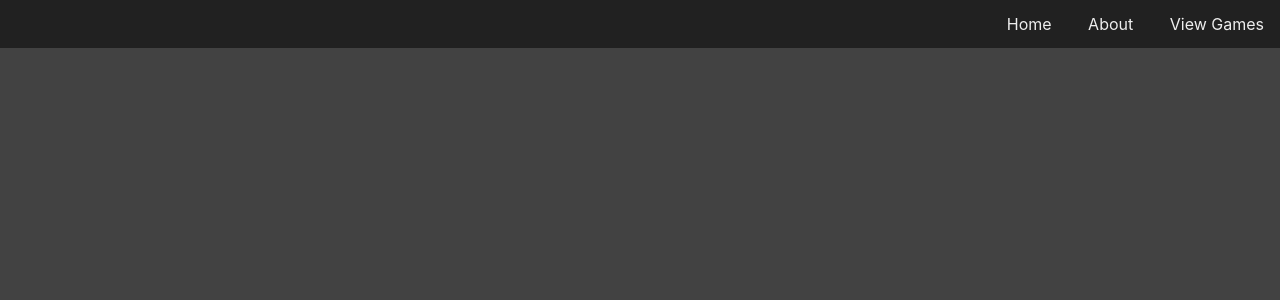
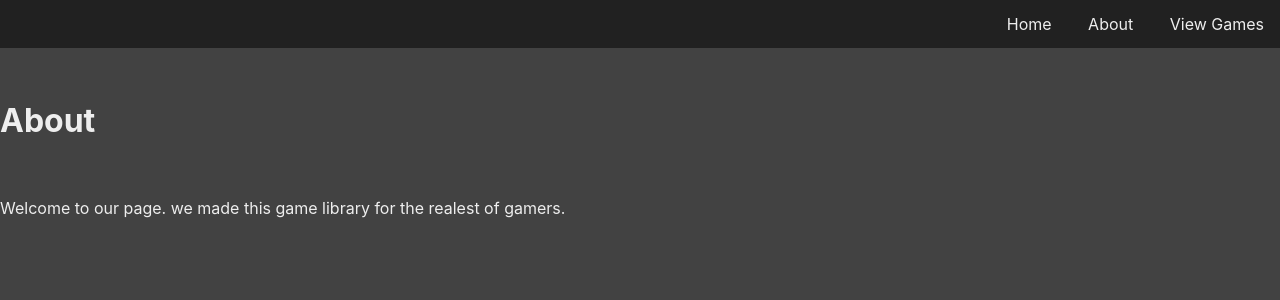
Before and after one commit to SEI-R-4-24/u4_hw_RAWG_router, a React (Vite) app: page /about in a window 1280 px wide. Shown: the top 300 px of the page. Built offline with nearby package versions, Linux system fonts and the light colour scheme.

Commit message:
About Page Setup

```diff
--- a/src/components/GameCard.jsx
+++ b/src/components/GameCard.jsx
@@ -11,7 +11,7 @@ const GameCard = ({game}) => {
       <div className="info-wrapper flex-col">
         <h3>{game.name}</h3>
       </div>
-      <Link to="/viewgames">
+      <Link to="/games">
         <button className='backButton'> Back </button>
       </Link>
     </div>
--- a/src/pages/About.jsx
+++ b/src/pages/About.jsx
@@ -2,7 +2,9 @@ const About = () => {
 
   return (
     <div>
-
+      <h1>About</h1>
+      <br />
+      <p>Welcome to our page. we made this game library for the realest of gamers.</p>
     </div>
   )
 }
```
